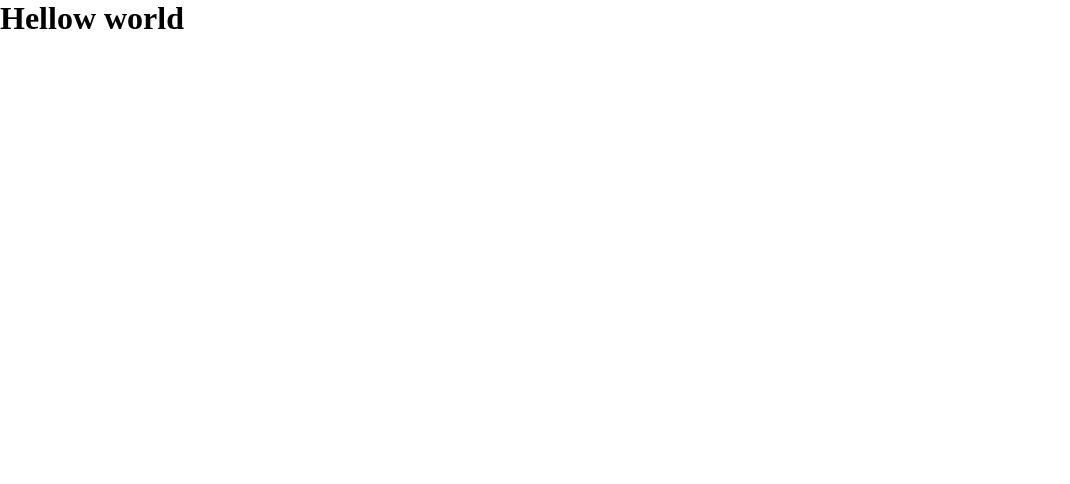
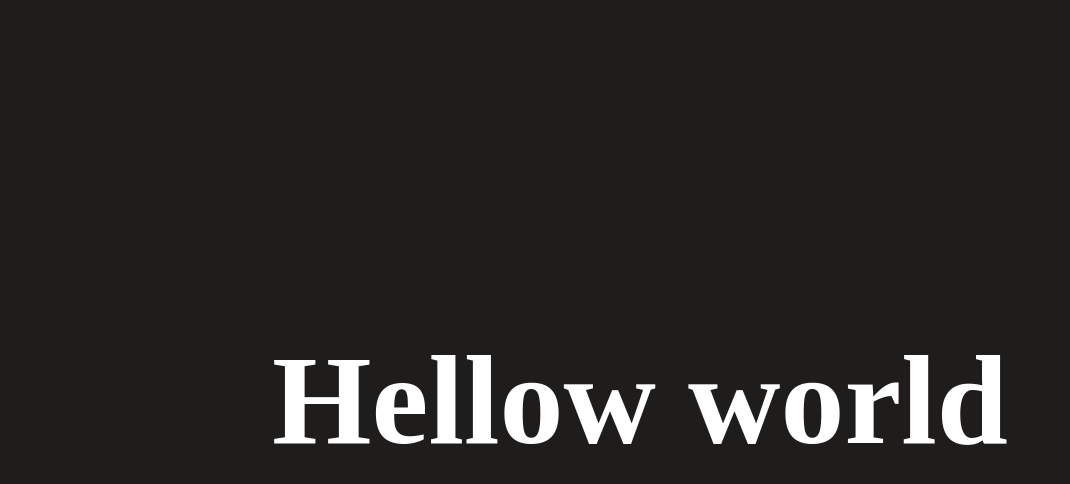
Before and after one commit to MaximeAverty/LocalWebsite, a plain HTML site: page index.html in a window 1280 px wide. Shown: the whole page, without its empty margins (0-1070 px from the left). Drawn offline with Linux system fonts and the light colour scheme.

Commit message:
Styling test

```diff
--- a/style.css
+++ b/style.css
@@ -2,3 +2,13 @@
     margin: 0;
     padding: 0;
 }
+
+body {
+    height: 100vh;
+    display: flex;
+    align-items: center;
+    justify-content: center;
+    font-size: 4rem;
+    color: white;
+    background-color: rgb(31, 28, 28);
+}
```
